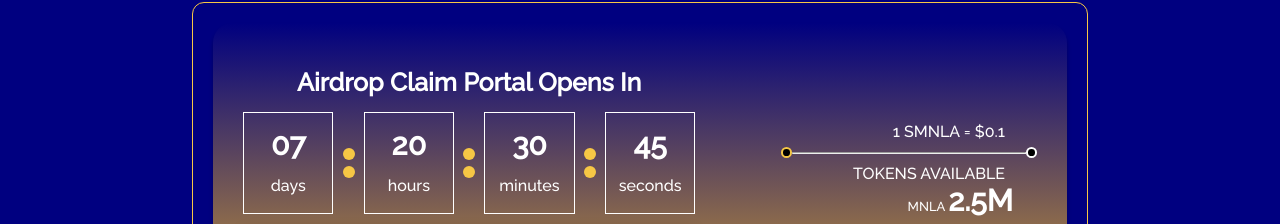
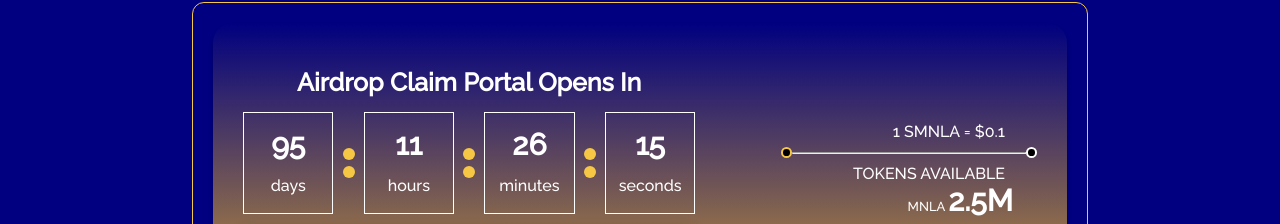
Before and after one commit to Dalu46/airdrop-campaign, a React (Create React App) app: page / in a window 1280 px wide. Shown: the part 402-626 px from the top of the page. Built offline with nearby package versions, Linux system fonts and the light colour scheme.

Commit message:
Added airdro countdwon function

```diff
--- a/src/components/airdrop/AirDrop.js
+++ b/src/components/airdrop/AirDrop.js
@@ -1,12 +1,52 @@
-import React from "react";
+import React, { useEffect, useRef, useState } from "react";
 import { Link } from "react-router-dom";
 import "./airdrop.css";
 
 const AirDrop = () => {
-  const days = "07";
-  const hours = 20;
-  const minutes = 30;
-  const seconds = 45;
+
+  const [timerDays, setTimerDays] = useState('00');
+  const [timerMinutes, setTimerMinutes] = useState('00');
+  const [timerHours, setTimerHours] = useState('00');
+  const [timerSeconds, setTimerSeconds] = useState('00');
+
+  let interval = useRef();
+
+  const startTimer = () => {
+    const countDownDate = new Date('May 24, 2023 00:00:00').getTime();
+    console.log()
+
+    interval = setInterval(() => {
+      const now = new Date().getTime();
+      const distance = countDownDate - now;
+
+      const days = Math.floor(distance / (1000 * 60 * 60 * 24))
+      const hours = Math.floor((distance % (1000 * 60 * 60 * 24) / (1000 * 60 * 60)))
+      const minutes = Math.floor((distance % (1000 * 60 * 60)) / (1000 * 60));
+      const seconds = Math.floor((distance % (1000 * 60)) / 1000);
+
+      if (distance < 0) {
+        // stop timer
+        clearInterval(interval.current)
+      } else {
+        // update timer
+        setTimerDays(days);
+        setTimerHours(hours);
+        setTimerMinutes(minutes);
+        setTimerSeconds(seconds)
+      }
+    })
+
+  }
+
+  // once the component mounts
+  useEffect(() => {
+    startTimer();
+  }, [])
+
+  // const days = "07";
+  // const hours = 20;
+  // const minutes = 30;
+  // const seconds = 45;
 
   return (
     <div className="main-air-drop-container">
@@ -15,7 +55,7 @@ const AirDrop = () => {
           <p className="air-text">Airdrop Claim Portal Opens In</p>
           <div className="count-down">
             <div className="date-box">
-              <p className="date-box-num">{days}</p>
+              <p className="date-box-num">{timerDays}</p>
               <p className="day">days</p>
             </div>
 
@@ -25,7 +65,7 @@ const AirDrop = () => {
             </span>
 
             <div className="date-box">
-              <p className="date-box-num">{hours}</p>
+              <p className="date-box-num">{timerHours}</p>
               <p className="day">hours</p>
             </div>
 
@@ -35,7 +75,7 @@ const AirDrop = () => {
             </span>
 
             <div className="date-box">
-              <p className="date-box-num">{minutes}</p>
+              <p className="date-box-num">{timerMinutes}</p>
               <p className="day">minutes</p>
             </div>
 
@@ -45,7 +85,7 @@ const AirDrop = () => {
             </span>
 
             <div className="date-box">
-              <p className="date-box-num">{seconds}</p>
+              <p className="date-box-num">{timerSeconds}</p>
               <p className="day">seconds</p>
             </div>
           </div>
--- a/src/views/home/footer/footer.css
+++ b/src/views/home/footer/footer.css
@@ -112,7 +112,8 @@
     }
     .social-media-div {
         margin: 0 auto;
-        padding-right: 10px;
+        width: 60%;
+        /* padding-right: 10px; */
     }
     .icons-div {
         margin-top: 0;
@@ -142,6 +143,9 @@
         margin-bottom: 15px;
     }
 
+    .imgs {
+        margin-left: 0;
+    }
 
 }
 
```
